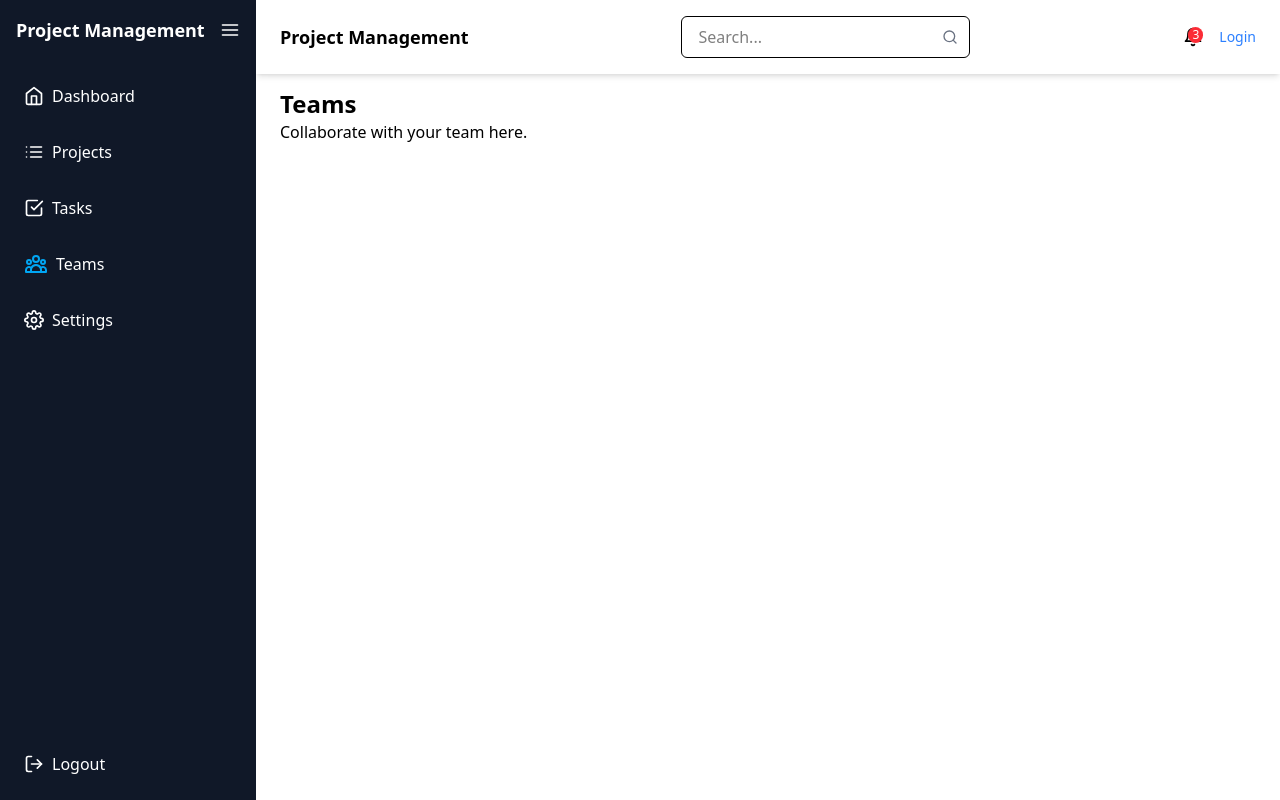
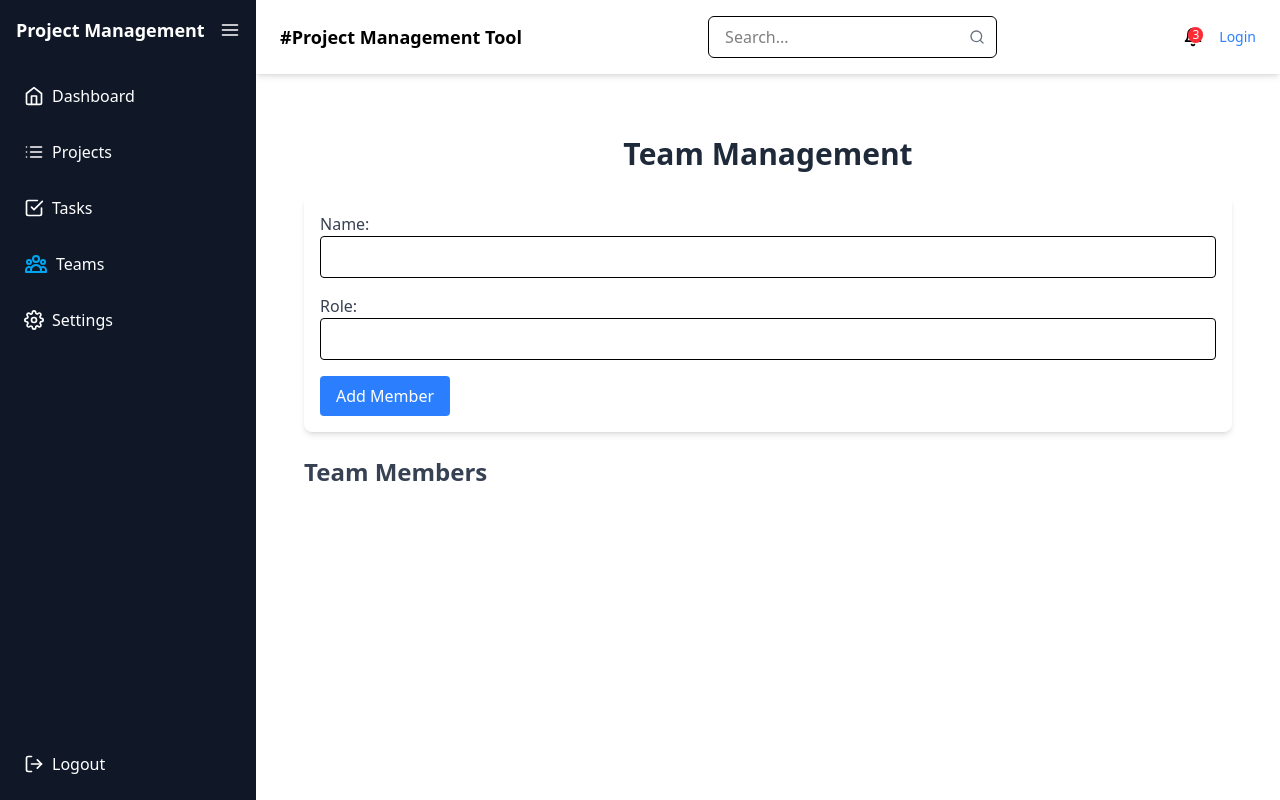
Before and after one commit to Ramakrish21/Project-Management-Tool, a React (Vite) app in the folder frontend/: page /teams in a window 1280 px wide. Built offline with nearby package versions, Linux system fonts and the light colour scheme.

Commit message:
added Team Management Implemented

```diff
--- a/frontend/src/components/Navbar.jsx
+++ b/frontend/src/components/Navbar.jsx
@@ -8,7 +8,7 @@ const Navbar = () => {
 
   return (
     <nav className="bg-white shadow-md px-6 py-4 flex items-center justify-between fixed left-64 right-0 top-0 w-[calc(100%-16rem)] z-10">
-      <h1 className="text-lg font-semibold">Project Management</h1>
+      <h1 className="text-lg font-semibold">#Project Management Tool</h1>
 
       <div className="relative">
         <input
--- /dev/null
+++ b/frontend/src/components/teams/TeamForm.jsx
@@ -0,0 +1,47 @@
+import { useState } from "react";
+
+const TeamForm = ({ onAddMember }) => {
+  const [name, setName] = useState("");
+  const [role, setRole] = useState("");
+
+  const handleSubmit = (e) => {
+    e.preventDefault();
+    if (!name || !role) return;
+
+    const newMember = { id: Date.now(), name, role };
+    onAddMember(newMember);
+
+    setName("");
+    setRole("");
+  };
+
+  return (
+    <form onSubmit={handleSubmit} className="bg-white p-4 shadow-md rounded-lg">
+      <div className="mb-4">
+        <label className="block text-gray-700">Name:</label>
+        <input
+          type="text"
+          value={name}
+          onChange={(e) => setName(e.target.value)}
+          className="w-full border p-2 rounded"
+          required
+        />
+      </div>
+      <div className="mb-4">
+        <label className="block text-gray-700">Role:</label>
+        <input
+          type="text"
+          value={role}
+          onChange={(e) => setRole(e.target.value)}
+          className="w-full border p-2 rounded"
+          required
+        />
+      </div>
+      <button type="submit" className="bg-blue-500 text-white px-4 py-2 rounded">
+        Add Member
+      </button>
+    </form>
+  );
+};
+
+export default TeamForm;
--- /dev/null
+++ b/frontend/src/components/teams/TeamList.jsx
@@ -0,0 +1,74 @@
+import { useState } from "react";
+
+const TeamList = ({ team, onRemoveMember, onEditMember }) => {
+  const [editId, setEditId] = useState(null);
+  const [editName, setEditName] = useState("");
+  const [editRole, setEditRole] = useState("");
+
+  const handleEditClick = (member) => {
+    setEditId(member.id);
+    setEditName(member.name);
+    setEditRole(member.role);
+  };
+
+  const handleSaveEdit = () => {
+    onEditMember(editId, editName, editRole);
+    setEditId(null);
+  };
+
+  return (
+    <div className="mt-6">
+      <h2 className="text-2xl font-bold text-gray-700">Team Members</h2>
+      <ul className="mt-4">
+        {team.map((member) => (
+          <li key={member.id} className="p-2 border-b flex justify-between items-center">
+            {editId === member.id ? (
+              <>
+                <input
+                  type="text"
+                  value={editName}
+                  onChange={(e) => setEditName(e.target.value)}
+                  className="border p-1 rounded mr-2"
+                />
+                <input
+                  type="text"
+                  value={editRole}
+                  onChange={(e) => setEditRole(e.target.value)}
+                  className="border p-1 rounded mr-2"
+                />
+                <button
+                  onClick={handleSaveEdit}
+                  className="bg-green-500 text-white px-2 py-1 rounded"
+                >
+                  Save
+                </button>
+              </>
+            ) : (
+              <>
+                <span>
+                  <strong>{member.name}</strong> - {member.role}
+                </span>
+                <div>
+                  <button
+                    onClick={() => handleEditClick(member)}
+                    className="bg-yellow-500 text-white px-2 py-1 rounded mr-2"
+                  >
+                    Edit
+                  </button>
+                  <button
+                    onClick={() => onRemoveMember(member.id)}
+                    className="bg-red-500 text-white px-2 py-1 rounded"
+                  >
+                    Remove
+                  </button>
+                </div>
+              </>
+            )}
+          </li>
+        ))}
+      </ul>
+    </div>
+  );
+};
+
+export default TeamList;
--- a/frontend/src/pages/Teams.jsx
+++ b/frontend/src/pages/Teams.jsx
@@ -1,11 +1,44 @@
-import React from "react";
+import TeamList from "../components/Teams/TeamList";
+import TeamForm from "../components/Teams/TeamForm";
+import { useState, useEffect } from "react";
+
 const Teams = () => {
-    return (
-      <div>
-        <h2 className="text-2xl font-bold">Teams</h2>
-        <p>Collaborate with your team here.</p>
-      </div>
-    );
+  const [team, setTeam] = useState([]);
+
+  useEffect(() => {
+    const storedTeam = JSON.parse(localStorage.getItem("team")) || [];
+    setTeam(storedTeam);
+  }, []);
+
+  const addMember = (newMember) => {
+    const updatedTeam = [...team, newMember];
+    setTeam(updatedTeam);
+    localStorage.setItem("team", JSON.stringify(updatedTeam));
   };
 
-  export default Teams;
+  const removeMember = (id) => {
+    const updatedTeam = team.filter((member) => member.id !== id);
+    setTeam(updatedTeam);
+    localStorage.setItem("team", JSON.stringify(updatedTeam));
+  };
+
+  const editMember = (id, updatedName, updatedRole) => {
+    const updatedTeam = team.map((member) =>
+      member.id === id ? { ...member, name: updatedName, role: updatedRole } : member
+    );
+    setTeam(updatedTeam);
+    localStorage.setItem("team", JSON.stringify(updatedTeam));
+  };
+
+  return (
+    <div className="p-6">
+      <h1 className="text-3xl font-bold text-gray-800 text-center my-6">
+        Team Management
+      </h1>
+      <TeamForm onAddMember={addMember} />
+      <TeamList team={team} onRemoveMember={removeMember} onEditMember={editMember} />
+    </div>
+  );
+};
+
+export default Teams;
```
